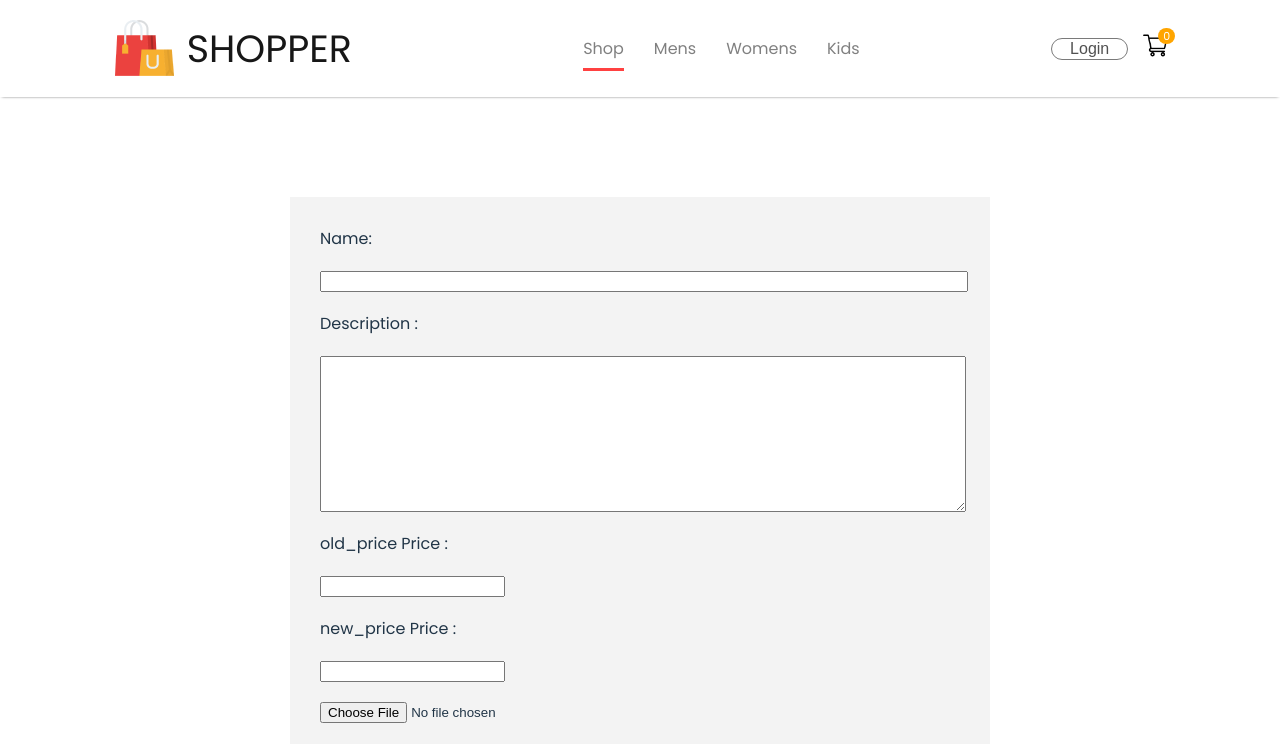
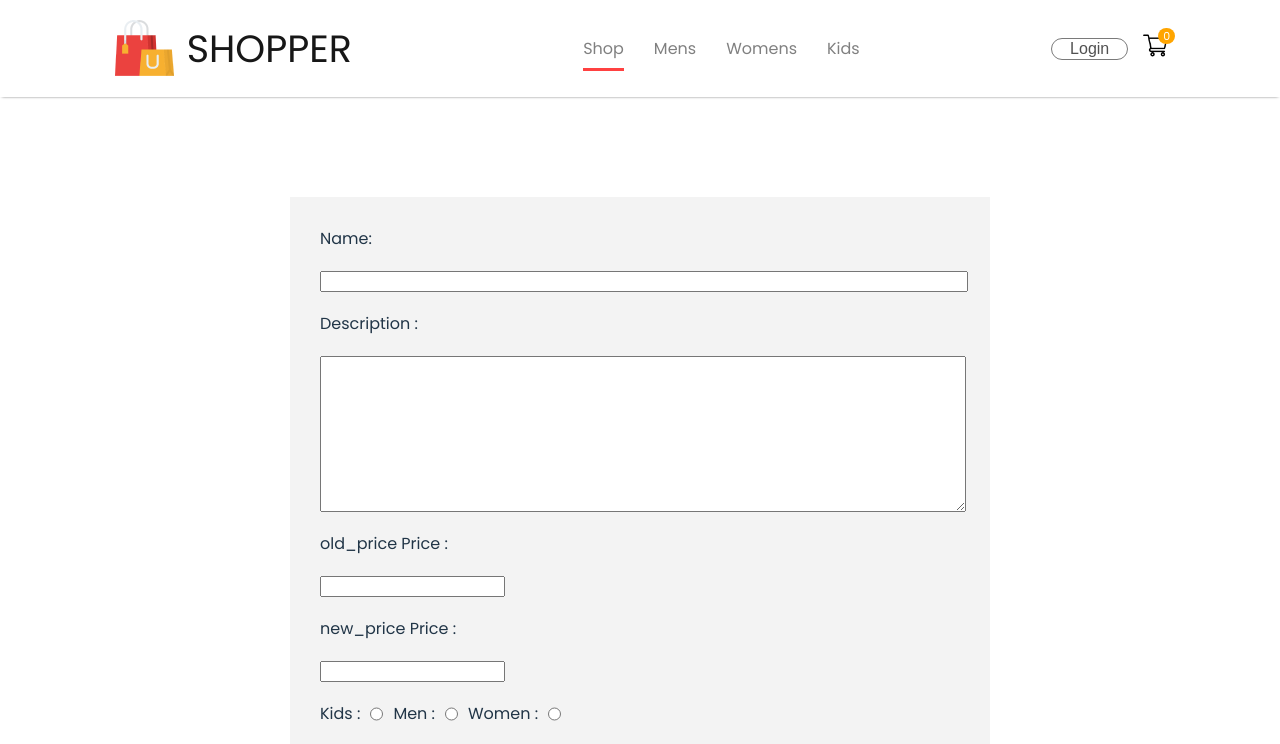
Before and after one commit to soheb-funtune/e-com-front-end, a React (Vite) app: page /create in a window 1280 px wide. Shown: the top 744 px of the page. Built offline with nearby package versions, Linux system fonts and the light colour scheme.

Commit message:
api integration with newCollection and category and Popularity

```diff
--- a/src/Components/Items/Item.css
+++ b/src/Components/Items/Item.css
@@ -5,6 +5,8 @@
   width: 100%;
 }
 .item img {
+  height: auto;
+
   width: 100%;
 }
 .item:hover {
@@ -45,3 +47,8 @@
     font-size: 13px;
   }
 }
+@media (min-width: 440px) {
+  .item img {
+    height: 350px;
+  }
+}
--- a/src/Components/NewCollections/NewCollections.jsx
+++ b/src/Components/NewCollections/NewCollections.jsx
@@ -1,9 +1,25 @@
-import React from "react";
+import React, { useEffect, useState } from "react";
 import "./new-collection.css";
-import newCollection from "../Assets/new_collections";
+import newCollections from "../Assets/new_collections";
 import Item from "../Items/Item";
+import axios from "axios";
 
 const NewCollections = () => {
+  const [newCollection, setNewCollection] = useState(newCollections);
+
+  useEffect(() => {
+    const fetchData = async () => {
+      await axios
+        .get("http://localhost:4000/getItems")
+        .then((res) => res.data)
+        .then((res) => {
+          console.log({ res, newCollection });
+          setNewCollection([...res.reverse(), ...newCollection]);
+        })
+        .catch((err) => console.error(err));
+    };
+    fetchData();
+  }, []);
   return (
     <div className="new-collections">
       <h1>
@@ -15,7 +31,7 @@ const NewCollections = () => {
           <Item
             width={true}
             key={i}
-            id={item.id}
+            id={item.id || item?._id}
             name={item?.name}
             image={item?.image}
             new_price={item?.new_price}
--- a/src/Components/Popular/Popular.jsx
+++ b/src/Components/Popular/Popular.jsx
@@ -8,8 +8,8 @@ const Popular = () => {
 
   useEffect(() => {
     const fetchData = async () => {
-      axios
-        .get("http://localhost:4000/getItems")
+      await axios
+        .get("http://localhost:4000/getItems?sort=women")
         .then((res) => res.data)
         .then((res) => {
           console.log({ res, popularData });
--- a/src/Pages/CreateItem/CreateItem.jsx
+++ b/src/Pages/CreateItem/CreateItem.jsx
@@ -13,13 +13,15 @@ const CreateItem = () => {
       ImageItem?.name &&
       ImageItem?.description &&
       ImageItem?.old_price &&
-      ImageItem?.new_price
+      ImageItem?.new_price &&
+      ImageItem?.category
     ) {
       formData.set("image", ImageItem?.image);
       formData.set("name", ImageItem?.name);
       formData.set("description", ImageItem?.description);
       formData.set("old_price", ImageItem?.old_price);
       formData.set("new_price", ImageItem?.new_price);
+      formData.set("category", ImageItem?.category);
       await axios
         .post("http://localhost:4000/create", formData)
         .then((res) => res.data)
@@ -82,6 +84,41 @@ const CreateItem = () => {
             }
           />
         </FlexCol>
+        <InputWrapper>
+          <label htmlFor="kids">Kids :</label>
+          <input
+            id="kids"
+            rows={10}
+            type="radio"
+            name="category"
+            value={"kid"}
+            onChange={(e) =>
+              setImageItem({ ...ImageItem, [e.target.name]: e.target.value })
+            }
+          />
+          <label htmlFor="men">Men :</label>
+          <input
+            id="men"
+            rows={10}
+            type="radio"
+            name="category"
+            value={"men"}
+            onChange={(e) =>
+              setImageItem({ ...ImageItem, [e.target.name]: e.target.value })
+            }
+          />
+          <label htmlFor="women">Women :</label>
+          <input
+            id="women"
+            rows={10}
+            type="radio"
+            name="category"
+            value={"women"}
+            onChange={(e) =>
+              setImageItem({ ...ImageItem, [e.target.name]: e.target.value })
+            }
+          />
+        </InputWrapper>
         <FlexCol>
           <input
             type="file"
--- a/src/Pages/ShopCategory/ShopCategory.jsx
+++ b/src/Pages/ShopCategory/ShopCategory.jsx
@@ -1,14 +1,31 @@
-import React from "react";
+import React, { useState, useEffect } from "react";
 import "./ShopCategory.css";
 import dropdown_icon from "../../Components/Assets/dropdown_icon.png";
 import { useGetContext } from "../../Context/ShopContext/ShopContext";
 import Item from "../../Components/Items/Item";
 import { Link } from "react-router-dom";
+import axios from "axios";
 
 const ShopCategory = ({ banner, category }) => {
   const { AllProducts } = useGetContext();
-  console.log({ AllProducts });
+  const [categoryArray, setCategoryArray] = useState([]);
 
+  useEffect(() => {
+    setCategoryArray([]);
+
+    const fetchData = async () => {
+      await axios
+        .get(`http://localhost:4000/getItems?sort=${category}`)
+        .then((res) => res.data)
+        .then((res) => {
+          console.log({ res });
+          setCategoryArray(Array.from(new Set([...res])));
+        })
+        .catch((err) => console.error(err));
+    };
+    fetchData();
+  }, [category]);
+  console.log({ categoryArray });
   return (
     <div className="shop-category">
       <img src={banner} alt={banner} />
@@ -29,20 +46,19 @@ const ShopCategory = ({ banner, category }) => {
         </div>
       </div>
       <div className="shopcategory-products">
-        {AllProducts?.map((data, i) => {
-          if (category === data?.category) {
+        {categoryArray?.map((data, i) => {
+          if (data?.category === category)
             return (
               <Item
                 width={true}
                 key={i}
-                id={data.id}
+                id={data.id || data?._id}
                 name={data?.name}
                 image={data?.image}
                 new_price={data?.new_price}
                 old_price={data?.old_price}
               />
             );
-          }
         })}
       </div>
       <button className="shopcategory-loadmore">Explore More</button>
```
